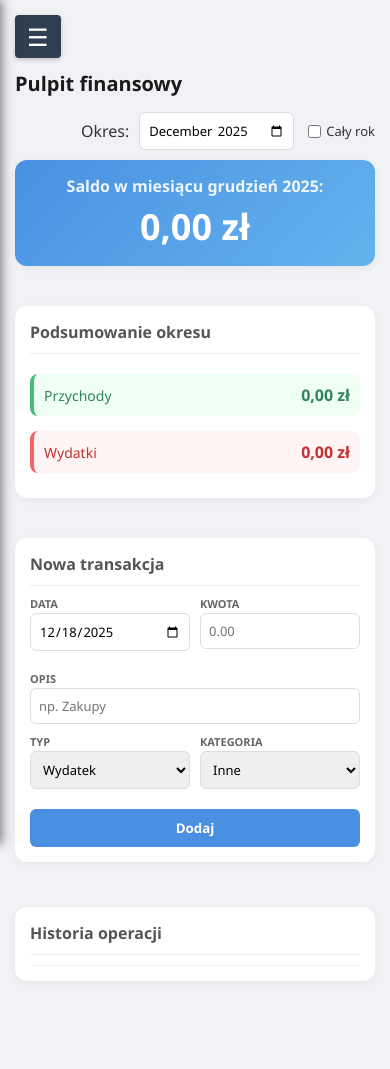
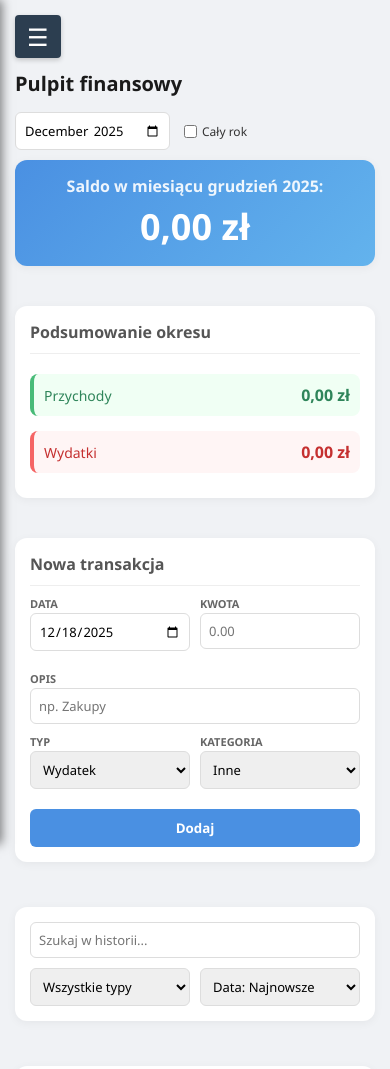
Before and after one commit to Marcineq25/ApkaZarzadzanie, a plain HTML site: page index.html in a window 390 px wide. Shown: the top 1069 px of the page. Drawn offline with nearby package versions, Linux system fonts and the light colour scheme.

Commit message:
Limity JS Patch

```diff
--- a/css/style.css
+++ b/css/style.css
@@ -129,6 +129,47 @@ textarea {
 	display: flex;
 	align-items: center;
 	gap: 10px;
+}
+
+.filtry-grupa {
+	flex: 1 1 350px; /* Grupa ma swoją minimalną szerokość */
+	display: flex;
+	gap: 10px;
+	order: 2;
+}
+
+.filtry-grupa select {
+	flex: 1; /* Selektory wewnątrz grupy zawsze dzielą się po połowie */
+	min-width: 0; /* Pozwala im się zwężać płynnie */
+}
+
+#kontener-filtrow {
+	display: flex;
+	flex-wrap: wrap;
+	gap: 12px;
+	background: white;
+	padding: 15px;
+	border-radius: 12px;
+	box-shadow: 0 2px 10px rgba(0, 0, 0, 0.05);
+	margin-bottom: 20px;
+	align-items: center;
+}
+
+#szukaj-transakcji {
+	flex: 1 1 300px; /* Może rosnąć, ale dąży do 300px min. */
+	order: 1;
+}
+
+#filtr-typ,
+#sortuj-wedlug {
+	flex: 1 1 150px; /* Oba selektory mają te same zasady */
+}
+
+/* Efekt najechania dla interaktywności */
+#kontener-filtrow select:hover,
+#kontener-filtrow input:focus {
+	border-color: #4a90e2;
+	outline: none;
 }
 
 /* =========================================
@@ -530,7 +571,7 @@ li.minus .kwota span {
 }
 
 /* =========================================
-   8.5. TABLET / MAŁY LAPTOP (769px - 1200px)
+    8.5. TABLET / MAŁY LAPTOP (769px - 1200px)
    ========================================= */
 @media (max-width: 1200px) {
 	.sidebar {
@@ -583,10 +624,32 @@ li.minus .kwota span {
 	.grid-layout {
 		grid-template-columns: 300px 1fr;
 	}
+
+	/* POPRAWKA FILTRÓW DLA TABLETU */
+	#kontener-filtrow {
+		display: flex;
+		flex-wrap: wrap;
+		gap: 10px;
+	}
+
+	#szukaj-transakcji {
+		flex: 1 1 100% !important; /* Pełna szerokość na górze */
+		order: 1;
+	}
+
+	#filtr-typ {
+		flex: 1;
+		order: 2;
+	}
+
+	#sortuj-wedlug {
+		flex: 1;
+		order: 3;
+	}
 }
 
 /* =========================================
-   9. MOBILE / RWD (Max width 768px)
+    9. MOBILE / RWD (Max width 768px)
    ========================================= */
 @media (max-width: 768px) {
 	body,
@@ -612,9 +675,30 @@ li.minus .kwota span {
 		font-size: 20px;
 		white-space: normal;
 	}
-	.filtry {
-		width: 100%;
-		justify-content: flex-end;
+
+	/* POPRAWKA FILTRÓW DLA MOBILE */
+	#kontener-filtrow {
+		display: flex;
+		flex-wrap: wrap;
+		gap: 10px;
+		order: 4; /* Pozycjonowanie nad historią operacji */
+		margin-top: 0px;
+		margin-bottom: 20px;
+	}
+
+	#szukaj-transakcji {
+		flex: 1 1 100% !important; /* Pełna szerokość na górze */
+		order: 1;
+	}
+
+	#filtr-typ {
+		flex: 1;
+		order: 2;
+	}
+
+	#sortuj-wedlug {
+		flex: 1;
+		order: 3;
 	}
 
 	.sidebar {
@@ -687,7 +771,7 @@ li.minus .kwota span {
 	}
 
 	.karta-lista {
-		order: 4;
+		order: 5; /* Historia operacji pod filtrami */
 		max-height: 450px;
 		display: flex !important;
 		flex-direction: column;
@@ -710,7 +794,6 @@ li.minus .kwota span {
 		min-height: 250px !important;
 	}
 
-	/* FIX: Ustawienia kontener na mobile */
 	.ustawienia-container {
 		max-width: 100%;
 	}
--- a/index.html
+++ b/index.html
@@ -12,7 +12,6 @@
     <link rel="manifest" href="manifest.json">
     <meta name="theme-color" content="#2c3e50">
     <link rel="apple-touch-icon" href="icon-512.png">
-
 </head>
 
 <body>
@@ -42,13 +41,12 @@
             <header class="top-bar" id="glowny-naglowek">
                 <h1 id="tytul-strony">Pulpit finansowy</h1>
 
-                <div class="filtry" id="kontener-filtrow">
-                    <label>Okres:</label>
-                    <div style="display: flex; gap: 10px; align-items: center;">
+                <div class="okres-nawigacja">
+                    <div class="okres-wrapper" style="display: flex; gap: 10px; align-items: center;">
                         <input type="month" id="filtr-data">
                         <select id="filtr-rok-select" class="ukryty"></select>
                         <label
-                            style="font-size: 13px; display: flex; align-items: center; cursor: pointer; white-space: nowrap;">
+                            style="font-size: 12px; display: flex; align-items: center; cursor: pointer; white-space: nowrap;">
                             <input type="checkbox" id="filtr-rok" style="width: auto; margin-right: 5px;">
                             Cały rok
                         </label>
@@ -114,6 +112,26 @@
                             <h2 id="tytul-salda">Saldo w tym miesiącu:</h2>
                             <div id="stan-konta" class="wielka-liczba">0.00 zł</div>
                         </div>
+
+                        <div class="filtry" id="kontener-filtrow">
+                            <input type="text" id="szukaj-transakcji" placeholder="Szukaj w historii...">
+
+                            <div class="filtry-grupa">
+                                <select id="filtr-typ">
+                                    <option value="wszystkie">Wszystkie typy</option>
+                                    <option value="wydatek">Tylko wydatki</option>
+                                    <option value="przychod">Tylko przychody</option>
+                                </select>
+
+                                <select id="sortuj-wedlug">
+                                    <option value="data-nowe">Data: Najnowsze</option>
+                                    <option value="data-stare">Data: Najstarsze</option>
+                                    <option value="kwota-wysoka">Kwota: Najwyższa</option>
+                                    <option value="kwota-niska">Kwota: Najniższa</option>
+                                </select>
+                            </div>
+                        </div>
+
                         <div class="karta karta-lista">
                             <h3>Historia operacji</h3>
                             <div class="scroll-wrapper">
@@ -126,7 +144,6 @@
 
             <section id="widok-analiza" class="widok ukryty">
                 <div class="grid-analiza">
-
                     <div class="karta">
                         <div class="naglowek-wykresu">
                             <h3>Struktura: <span id="tytul-wykresu">Wydatki</span></h3>
@@ -166,7 +183,6 @@
                             <canvas id="wykresRanking"></canvas>
                         </div>
                     </div>
-
                 </div>
             </section>
 
@@ -180,8 +196,7 @@
                         <div class="form-row">
                             <button id="btn-eksport" style="background-color: #27ae60;">💾 Pobierz (Backup)</button>
                             <input type="file" id="input-import" accept=".json" style="display: none;">
-                            <button id="btn-import-trigger" style="background-color: #e67e22;">📂 Wgraj z
-                                pliku</button>
+                            <button id="btn-import-trigger" style="background-color: #e67e22;">📂 Wgraj z pliku</button>
                         </div>
                     </div>
 
--- a/js/app.js
+++ b/js/app.js
@@ -28,6 +28,9 @@ const inputKategoria = document.getElementById("kategoria");
 const inputFiltrData = document.getElementById("filtr-data");
 const selectFiltrRok = document.getElementById("filtr-rok-select");
 const checkboxRok = document.getElementById("filtr-rok");
+const inputSzukaj = document.getElementById("szukaj-transakcji");
+const selectFiltrTyp = document.getElementById("filtr-typ");
+const selectSortuj = document.getElementById("sortuj-wedlug");
 
 // Wykresy (Analiza)
 const btnWydatki = document.getElementById("btn-pokaz-wydatki");
@@ -92,16 +95,22 @@ let idEdytowanejTransakcji = null;
 const domyslneUstawienia = {
 	kategorie: {
 		wydatek: [
-			"jedzenie",
-			"mieszkanie",
-			"transport",
-			"rozrywka",
-			"zdrowie",
-			"inne",
+			{ nazwa: "jedzenie", limit: 0 },
+			{ nazwa: "mieszkanie", limit: 0 },
+			{ nazwa: "transport", limit: 0 },
+			{ nazwa: "rozrywka", limit: 0 },
+			{ nazwa: "zdrowie", limit: 0 },
+			{ nazwa: "inne", limit: 0 },
 		],
-		przychod: ["wynagrodzenie", "sprzedaż", "zwrot podatku", "inne"],
+		przychod: [
+			{ nazwa: "wynagrodzenie", limit: 0 },
+			{ nazwa: "sprzedaż", limit: 0 },
+			{ nazwa: "zwrot podatku", limit: 0 },
+			{ nazwa: "inne", limit: 0 },
+		],
 	},
 };
+
 let ustawienia = JSON.parse(JSON.stringify(domyslneUstawienia));
 
 // ==========================================
@@ -247,6 +256,10 @@ checkboxRok.addEventListener("change", () => {
 	odswiezWidoki();
 });
 
+inputSzukaj.addEventListener("input", odswiezWidoki);
+selectFiltrTyp.addEventListener("change", odswiezWidoki);
+selectSortuj.addEventListener("change", odswiezWidoki);
+
 // --- POPRAWIONE OBSŁUGIWANIE PRZYCISKÓW WYKRESÓW ---
 
 // Wykres Kołowy - Odświeżamy tylko ten wykres!
@@ -375,9 +388,12 @@ window.usunTransakcje = function (id) {
 		aktualizujWidok();
 	}
 };
+
 window.usunKategorie = function (t, n) {
-	if (confirm("Usunąć?")) {
-		ustawienia.kategorie[t] = ustawienia.kategorie[t].filter(k => k !== n);
+	if (confirm("Usunąć kategorię: " + n + "?")) {
+		ustawienia.kategorie[t] = ustawienia.kategorie[t].filter(
+			k => k.nazwa !== n
+		);
 		zapiszUstawienia();
 		renderujListyKategoriiWUstawieniach();
 	}
@@ -385,22 +401,32 @@ window.usunKategorie = function (t, n) {
 
 function aktualizujSelectKategorii() {
 	const t = inputTyp.value;
-	const kat = ustawienia.kategorie[t].sort((a, b) => a.localeCompare(b));
+	const kat = ustawienia.kategorie[t].sort((a, b) =>
+		a.nazwa.localeCompare(b.nazwa)
+	);
 	inputKategoria.innerHTML = "";
 	kat.forEach(k => {
 		const o = document.createElement("option");
-		o.value = k;
-		o.innerText = k.charAt(0).toUpperCase() + k.slice(1);
+		o.value = k.nazwa;
+		o.innerText = k.nazwa.charAt(0).toUpperCase() + k.nazwa.slice(1);
 		inputKategoria.appendChild(o);
 	});
 }
+
 function renderujListyKategoriiWUstawieniach() {
 	const gen = (t, el) => {
 		el.innerHTML = "";
 		ustawienia.kategorie[t]
-			.sort((a, b) => a.localeCompare(b))
+			.sort((a, b) => a.nazwa.localeCompare(b.nazwa))
 			.forEach(k => {
-				el.innerHTML += `<li><span>${k}</span><button onclick="usunKategorie('${t}','${k}')">Usuń</button></li>`;
+				const limitInfo =
+					t === "wydatek" && k.limit > 0
+						? ` (Limit: ${formatujKwote(k.limit)})`
+						: "";
+				el.innerHTML += `<li>
+                    <span>${k.nazwa}${limitInfo}</span>
+                    <button onclick="usunKategorie('${t}','${k.nazwa}')">Usuń</button>
+                </li>`;
 			});
 	};
 	gen("wydatek", listaKategoriiWydatki);
@@ -408,9 +434,42 @@ function renderujListyKategoriiWUstawieniach() {
 }
 
 function pobierzTransakcje() {
-	if (checkboxRok.checked)
-		return transakcje.filter(t => t.data.startsWith(selectFiltrRok.value));
-	return transakcje.filter(t => t.data.startsWith(inputFiltrData.value));
+	let dane = [...transakcje]; // Kopia bazy
+
+	// A. Filtrowanie Daty (Twoja stara logika)
+	if (checkboxRok.checked) {
+		dane = dane.filter(t => t.data.startsWith(selectFiltrRok.value));
+	} else {
+		dane = dane.filter(t => t.data.startsWith(inputFiltrData.value));
+	}
+
+	// B. Filtrowanie Typu (NOWE)
+	const wybranyTyp = selectFiltrTyp.value;
+	if (wybranyTyp !== "wszystkie") {
+		dane = dane.filter(t => t.typ === wybranyTyp);
+	}
+
+	// C. Wyszukiwarka (NOWE)
+	const fraza = inputSzukaj.value.toLowerCase().trim();
+	if (fraza) {
+		dane = dane.filter(
+			t =>
+				t.opis.toLowerCase().includes(fraza) ||
+				t.kategoria.toLowerCase().includes(fraza)
+		);
+	}
+
+	// D. Sortowanie (NOWE)
+	const sortTyp = selectSortuj.value;
+	dane.sort((a, b) => {
+		if (sortTyp === "data-nowe") return new Date(b.data) - new Date(a.data);
+		if (sortTyp === "data-stare") return new Date(a.data) - new Date(b.data);
+		if (sortTyp === "kwota-wysoka") return b.kwota - a.kwota;
+		if (sortTyp === "kwota-niska") return a.kwota - b.kwota;
+		return 0;
+	});
+
+	return dane;
 }
 
 // --- GŁÓWNA FUNKCJA RENDERUJĄCA ---
@@ -443,7 +502,6 @@ function aktualizujWidok() {
 	let sumaWyd = 0;
 
 	listaHTML.innerHTML = "";
-	widoczne.sort((a, b) => (a.data > b.data ? -1 : 1));
 
 	widoczne.forEach(t => {
 		if (t.typ === "przychod") {
```
